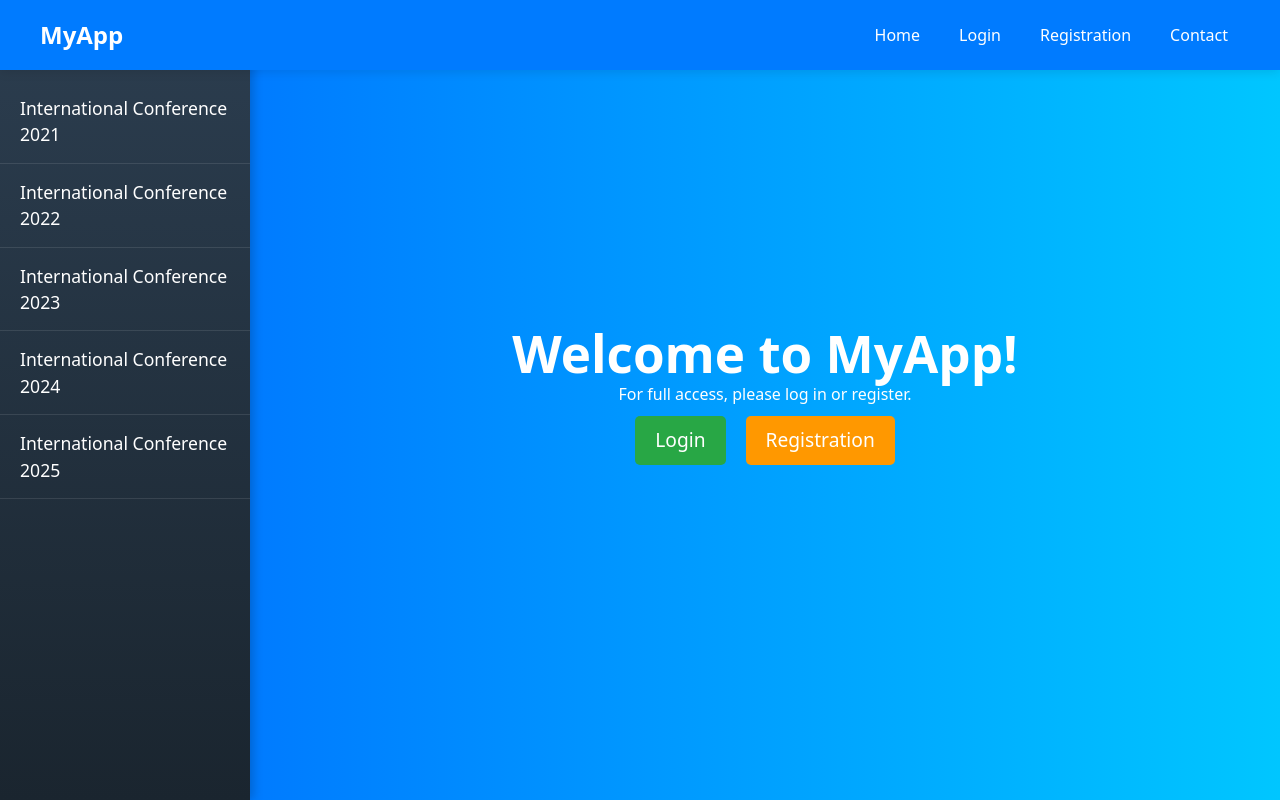
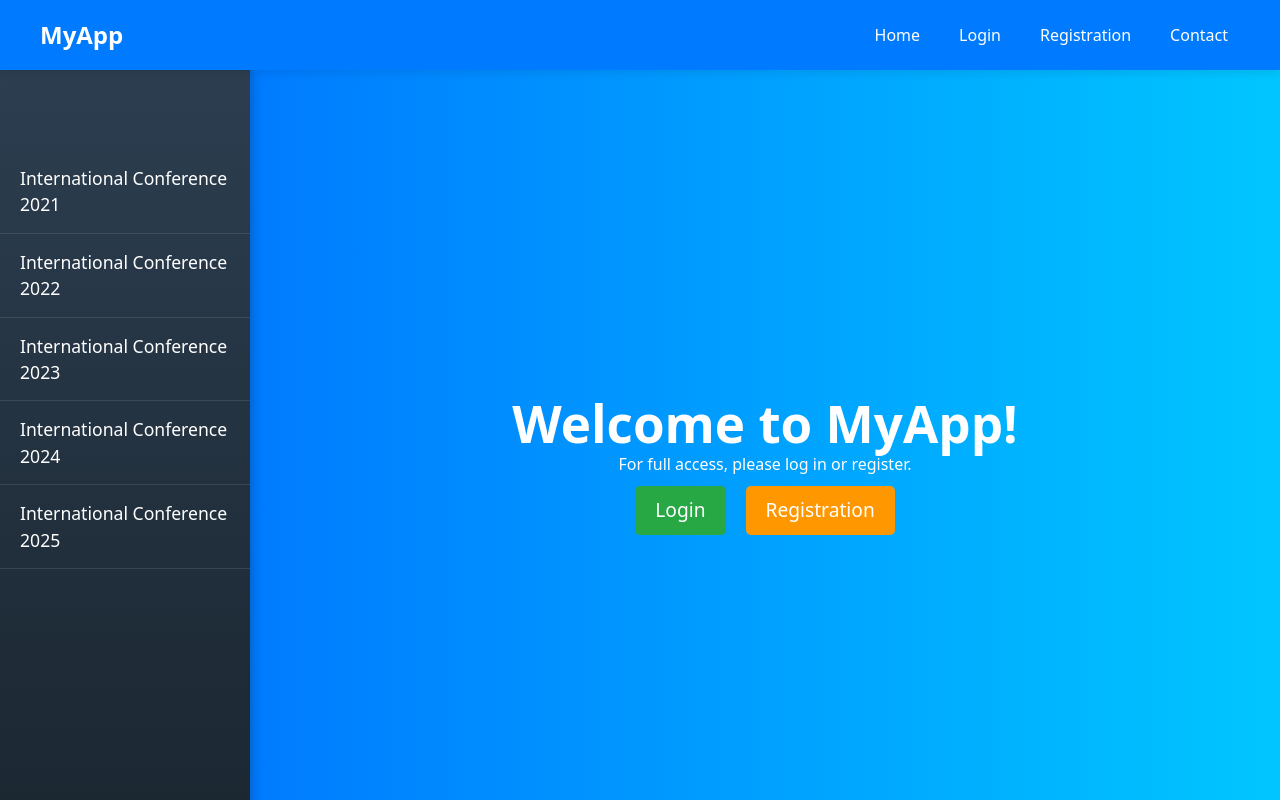
Before and after one commit to SKevo18/backend-projekt, a Vue app in the folder frontend/: page / in a window 1280 px wide. Built offline with nearby package versions, Linux system fonts and the light colour scheme; the HTML template or start-up script is replaced by a standard one.

Commit message:
fix navbar margin

```diff
--- a/frontend/src/App.vue
+++ b/frontend/src/App.vue
@@ -1,6 +1,9 @@
 <template>
   <Navigation />
-  <router-view />
+
+  <main>
+    <router-view />
+  </main>
 </template>
 
 <script setup>
--- a/frontend/src/style.css
+++ b/frontend/src/style.css
@@ -4,7 +4,8 @@
   box-sizing: border-box;
 }
 
-html, body {
+html,
+body {
   width: 100vw;
   height: 100vh;
   margin: 0;
@@ -17,6 +18,11 @@ html, body {
   height: 100%;
 }
 
+main {
+  width: 100%;
+  height: 100%;
+  margin-top: 70px;
+}
 
 :root {
   font-family: system-ui, Avenir, Helvetica, Arial, sans-serif;
@@ -41,8 +47,6 @@ a {
 a:hover {
   color: #535bf2;
 }
-
-
 
 h1 {
   font-size: 3.2em;
@@ -72,8 +76,6 @@ button:focus-visible {
   padding: 2em;
 }
 
-
-
 @media (prefers-color-scheme: light) {
   :root {
     color: #213547;
```
